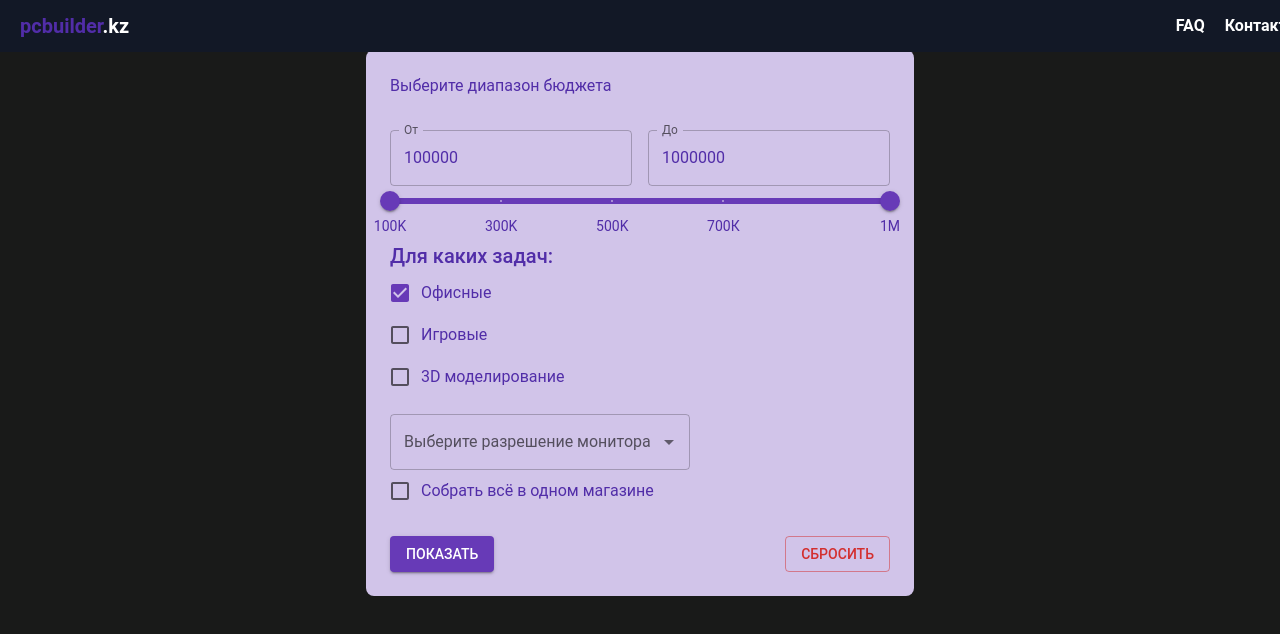
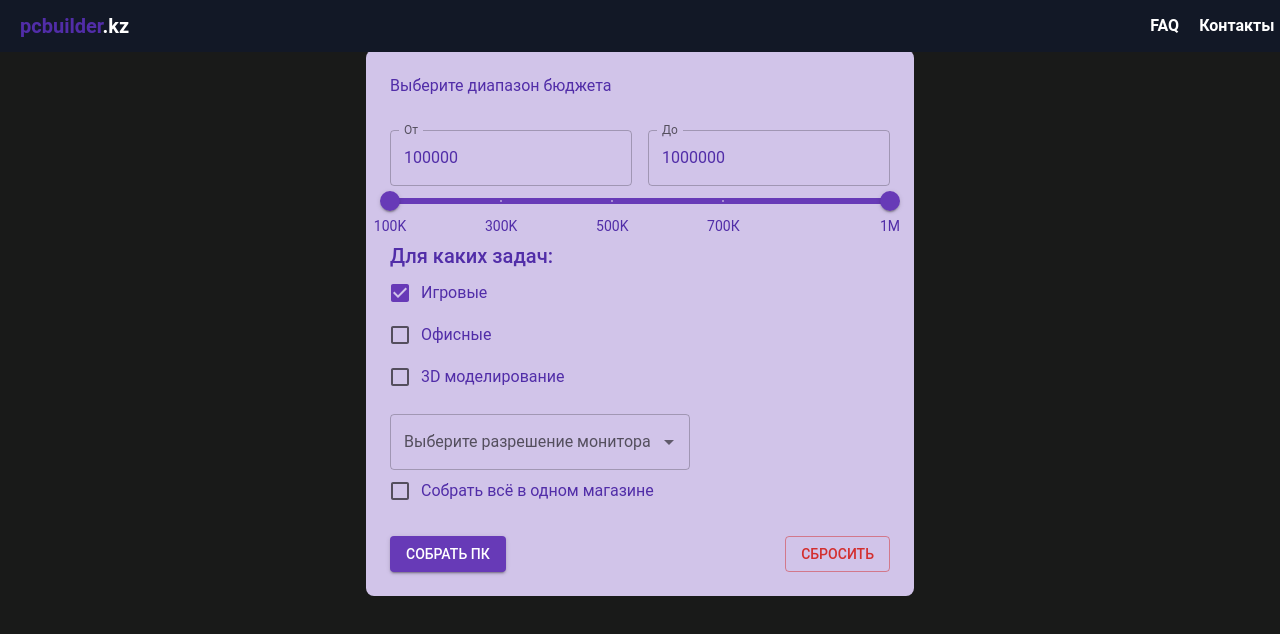
Before and after one commit to khafmann/pcbuilder, a React (Vite) app in the folder frontend/: page / in a window 1280 px wide. Shown: the top 634 px of the page. Built offline with nearby package versions, Linux system fonts and the light colour scheme.

Commit message:
Небольшие правки на фронте

```diff
--- a/frontend/src/components/ConfigComponent.tsx
+++ b/frontend/src/components/ConfigComponent.tsx
@@ -1,4 +1,15 @@
 import { Card, Typography, Box, Link } from "@mui/material";
+
+const categoryNames: Record<string, string> = {
+    cpu: "Процессор",
+    motherboard: "Материнская плата",
+    ram: "ОЗУ",
+    gpu: "Видеокарта",
+    storage: "Накопитель",
+    psu: "Блок питания",
+    cooling: "Охлаждение",
+    pcCase: "Корпус"
+};
 
 export default function ConfigComponent({ components }: { components?: Record<string, any> }) {
     if (!components || typeof components !== "object") {
@@ -7,7 +18,7 @@ export default function ConfigComponent({ components }: { components?: Record<st
     }
 
     const componentArray = Object.entries(components).map(([category, data]) => ({
-        category,
+        category: categoryNames[category] || category,
         ...data
     }));
 
@@ -36,7 +47,7 @@ export default function ConfigComponent({ components }: { components?: Record<st
                         <Box sx={{ width: "50%" }}>
                             <Typography textAlign="center">{item.name}</Typography>
                         </Box>
-                        <Box sx={{ width: "20%", textAlign: "right" }}>
+                        <Box sx={{ width: "20%", textAlign: "center" }}>
                             <Typography fontWeight="bold">{item.price}</Typography>
                         </Box>
                         <Box sx={{ width: "20%", textAlign: "right" }}>
--- a/frontend/src/components/FilterComponent.tsx
+++ b/frontend/src/components/FilterComponent.tsx
@@ -15,7 +15,7 @@ import { monitorResolution } from '../data/monitorResolution.ts'
 
 export default function FilterComponent({ onFilter }: { onFilter: (budget: number, type: string) => void }) {
     const [budget, setBudget] = useState<number[]>([100000, 1000000]);
-    const [type, setType] = useState("gaming");
+    const [type] = useState("gaming");
 
     const handleShow = () => {
         onFilter(budget[1], type);
@@ -95,8 +95,8 @@ export default function FilterComponent({ onFilter }: { onFilter: (budget: numbe
 
                 <Typography variant="h6">Для каких задач:</Typography>
                 <FormControl>
-                    <FormControlLabel control={<Checkbox defaultChecked />} label="Офисные" />
-                    <FormControlLabel control={<Checkbox />} label="Игровые" />
+                    <FormControlLabel control={<Checkbox defaultChecked />} label="Игровые" />
+                    <FormControlLabel control={<Checkbox />} label="Офисные" />
                     <FormControlLabel control={<Checkbox />} label="3D моделирование" />
                 </FormControl>
 
@@ -112,7 +112,7 @@ export default function FilterComponent({ onFilter }: { onFilter: (budget: numbe
                 <FormControlLabel control={<Checkbox />} label="Собрать всё в одном магазине" />
 
                 <Box sx={{ mt: 3, display: "flex", justifyContent: "space-between" }}>
-                    <Button variant="contained" color="primary" onClick={handleShow}>Показать</Button>
+                    <Button variant="contained" color="primary" onClick={handleShow}>Собрать ПК</Button>
                     <Button variant="outlined" color="error" onClick={() => { setBudget([100000, 1000000]); }}>Сбросить</Button>
                 </Box>
             </Box>
--- a/frontend/src/components/Header.tsx
+++ b/frontend/src/components/Header.tsx
@@ -8,19 +8,17 @@ export default function Header(){
                 position: "fixed",
                 top: 0,
                 left: 0,
-                width: "100vw",
+                width: "98%",
                 backgroundColor: "#121826",
                 padding: "10px 20px",
                 display: "flex",
                 justifyContent: "space-between",
                 alignItems: "center",
-                zIndex: 1000,
             }}
         >
             <Typography
                 variant="h6"
-                sx={{ fontWeight: "bold", color: "#512DA8", textTransform: "lowercase" }}
-            >
+                sx={{ fontWeight: "bold", color: "#512DA8" }}>
                 pcbuilder<span style={{ color: "#ffffff" }}>.kz</span>
             </Typography>
 
```
